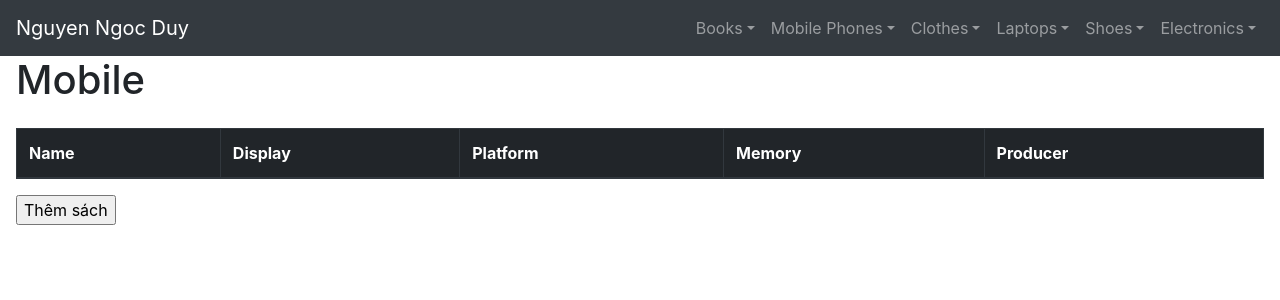
After one commit to duynn9433/bt2_ADS, a Django app: template jinja2/mobile/index.html in a window 1280 px wide. The commit adds this page. Shown: the top 300 px of the page. Run offline with Django 4.2, Linux system fonts and the light colour scheme; the template is opened without the code that fills it, so the values that code supplies are empty; some libraries are stand-ins or nearby versions.

Commit message:
mobi index all

```diff
--- a/bt2_ADS/urls.py
+++ b/bt2_ADS/urls.py
@@ -28,4 +28,5 @@ urlpatterns = [
     path('jinjademo/', include('jinjademo.urls')),
 
     path('book/', include('books.urls')),
+    path('mobile/', include('mobile_phones.urls')),
 ]
--- a/jinja2/base_bt2.html
+++ b/jinja2/base_bt2.html
@@ -38,11 +38,11 @@
                 <a class="nav-link dropdown-toggle" href="#" id="navbarDropdown"
                    role="button" data-toggle="dropdown">Mobile Phones</a>
                 <div class="dropdown-menu" aria-labelledby="navbarDropdown">
-                    <a class="dropdown-item" href="/book">Mobile Phone</a>
+                    <a class="dropdown-item" href="/mobile">Mobile Phone</a>
                     <div class="dropdown-devider"></div>
-                    <a class="dropdown-item" href="/author">Author</a>
+                    <a class="dropdown-item" href="/mobile/memory">Memory</a>
                     <div class="dropdown-devider"></div>
-                    <a class="dropdown-item" href="/publisher">Publisher</a>
+                    <a class="dropdown-item" href="/mobile/producer">Producer</a>
                 </div>
             </li>
             <li class="nav-item dropdown">
--- /dev/null
+++ b/jinja2/mobile/index.html
@@ -0,0 +1,36 @@
+{% extends 'base_bt2.html' %}
+{% block content %}
+    <h1>Mobile</h1>
+
+    <div class="row mt-4">
+        <div class="col">
+            <table class="table table-striped" cellspacing="5" cellpadding="5" border="1">
+                <thead class="thead-dark">
+                <tr>
+                    <th>Name</th>
+                    <th>Display</th>
+                    <th>Platform</th>
+                    <th>Memory</th>
+                    <th>Producer</th>
+                </tr>
+                </thead>
+                </tr>
+                {% for i in mobiles %}
+                    <tr valign="top">
+                        <td><a href={{ links[loop.index0] }}>{{ i.name }}</a></td>
+                        <td>{{ i.display }}</td>
+                        <td>{{ i.platform }}</td>
+                        <td> {{ memories[loop.index0] }} </td>
+                        <td>{{ i.producer.name + ", " + i.producer.address }}</td>
+                    </tr>
+                {% endfor %}
+            </table>
+        </div>
+    </div>
+    <div>
+        <form action="add/">
+            <input type="submit" value="Thêm sách"/>
+        </form>
+    </div>
+
+{% endblock %}
--- a/mobile_phones/urls.py
+++ b/mobile_phones/urls.py
@@ -0,0 +1,10 @@
+from django.urls import path
+
+from mobile_phones import views
+
+urlpatterns = [
+    path('', views.index),
+    path('memory/', views.memory_index),
+    path('producer/', views.producer_index),
+
+]
```
Also changed, not shown: jinja2/mobile/memory_index.html (added, +32 -0 lines), jinja2/mobile/producer_index.html (added, +30 -0 lines), mobile_phones/migrations/0001_initial.py (added).
